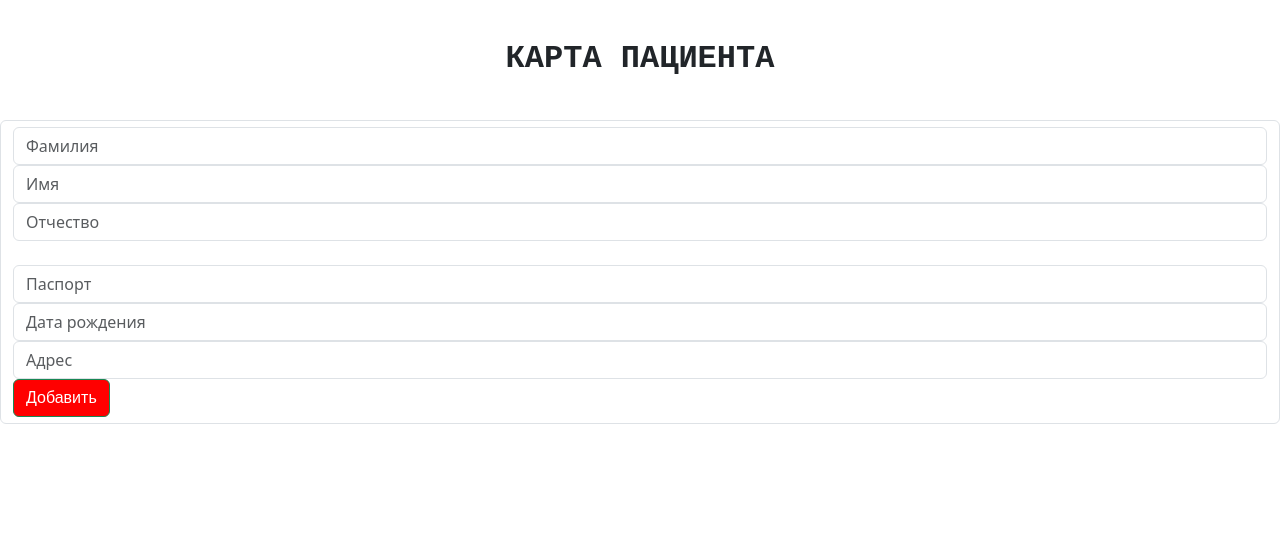
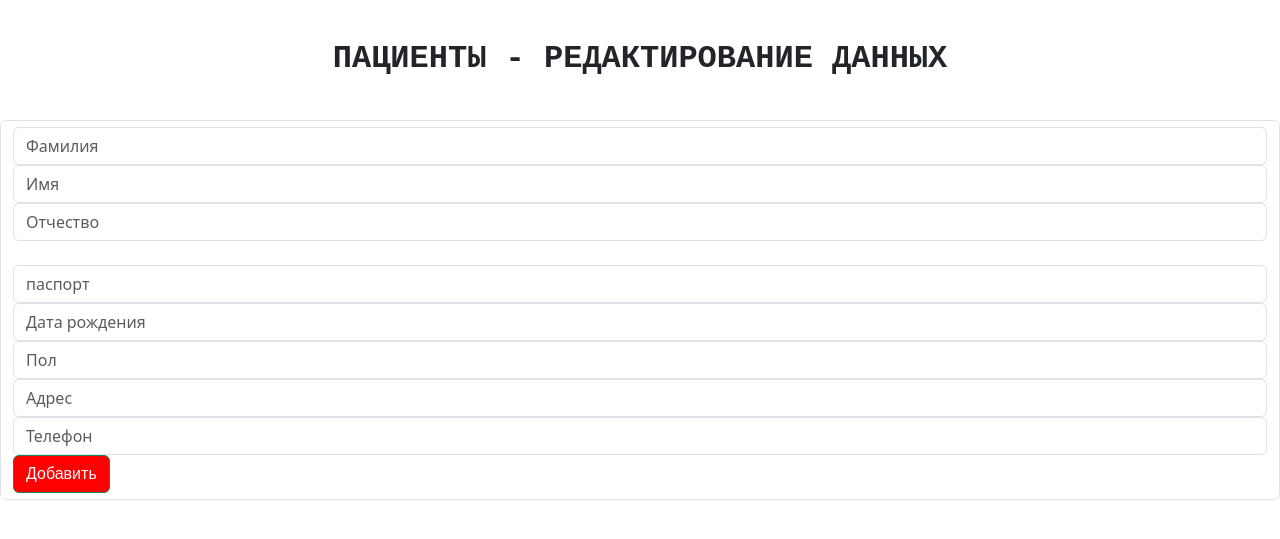
Before and after one commit to IrinaBezmaternykh/The-registry-of-the-polyclinic, a Flask app: page /patients-edit in a window 1280 px wide. Shown: the part 56-595 px from the top of the page. Run offline with Flask 3, Linux system fonts and the light colour scheme.

Commit message:
Update patients-edit.html

```diff
--- a/templates/patients-edit.html
+++ b/templates/patients-edit.html
@@ -1,11 +1,11 @@
 {% extends 'base.html' %}
 
 {% block title %}
-Создание карты пациента
+Пациенты - ред.
 {% endblock %}
 
 {% block h1 %}
-Карта пациента
+Пациенты - редактирование данных
 {% endblock %}
 
 {% block body %}
@@ -14,9 +14,11 @@
     <input class="form-control" type="text" name="lastname" placeholder="Фамилия">
     <input class="form-control" type="text" name="firstname" placeholder="Имя">
     <input class="form-control" type="text" name="patrname" placeholder="Отчество"><br>
-    <input class="form-control" type="text" name="pasport" placeholder="Паспорт">
+    <input class="form-control" type="text" name="oms" placeholder="паспорт">
     <input class="form-control" type="text" name="birthday" placeholder="Дата рождения">
+    <input class="form-control" type="text" name="sex" placeholder="Пол">
     <input class="form-control" type="text" name="adress" placeholder="Адрес">
+    <input class="form-control" type="text" name="phone" placeholder="Телефон">
     <button class="btn btn-success" type="submit">Добавить</button>
 </form>
 {% endblock %}
```
